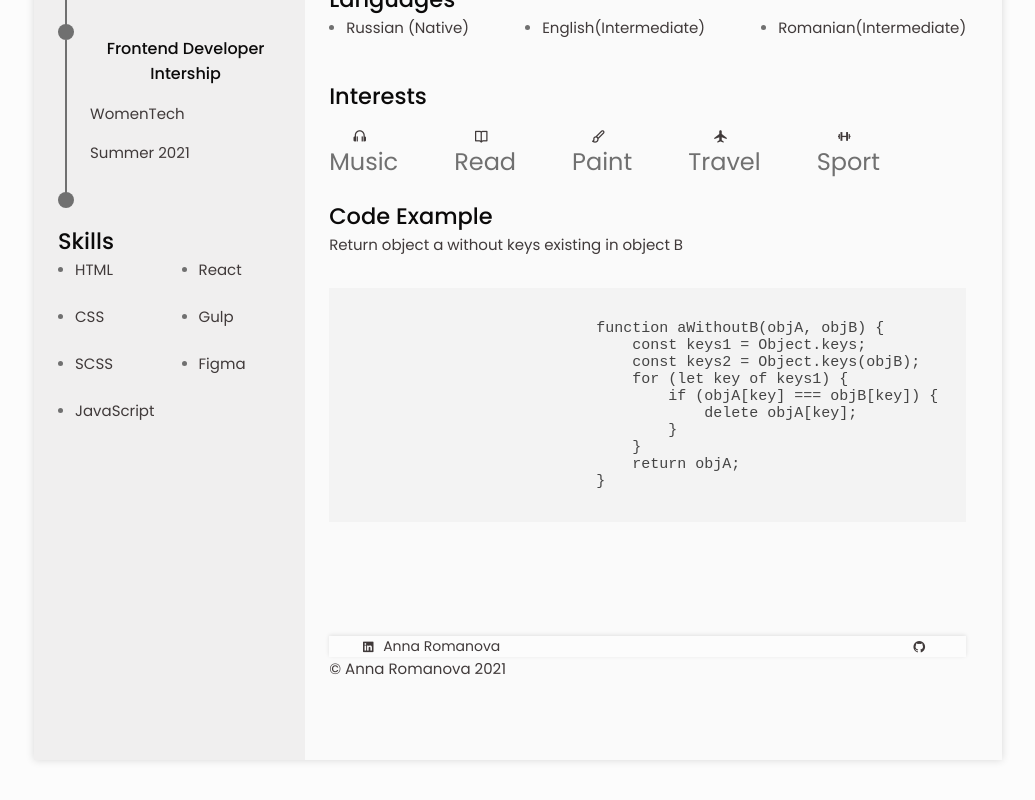
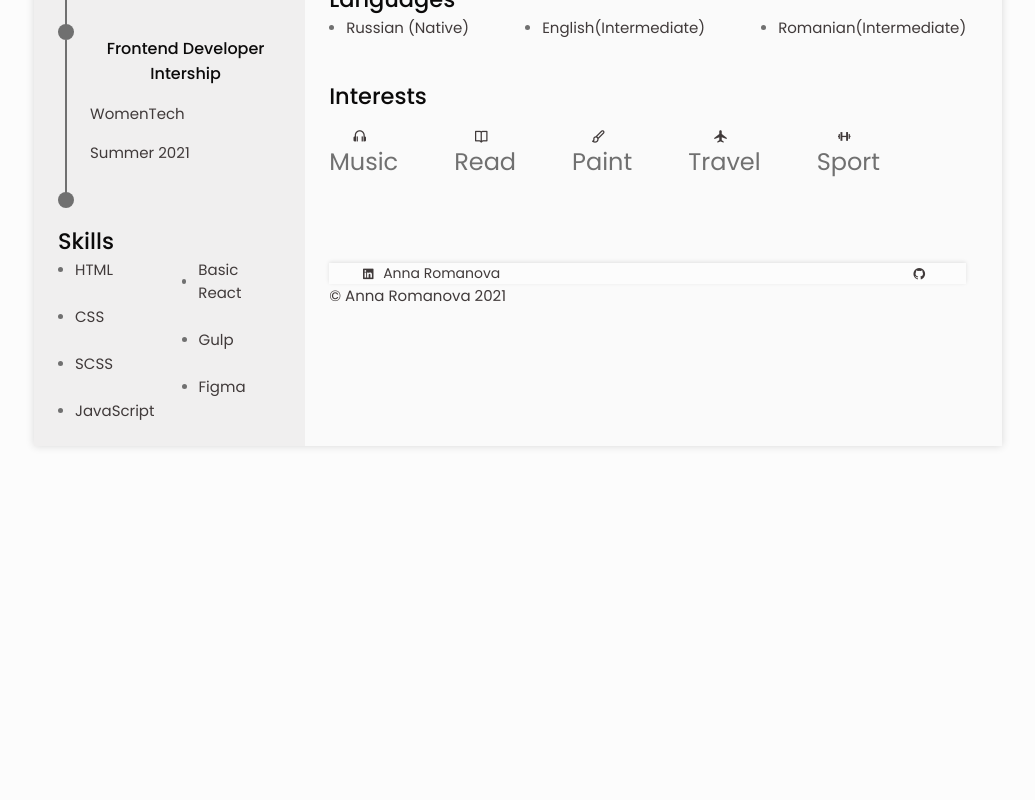
Before and after one commit to NiutaR/CV-Anna-Romanova, a plain HTML site: page index.html in a window 1280 px wide. Shown: the part 1748-2548 px from the top of the page, without its empty margins (122-1157 px from the left). After the commit the page ends 2242 px from the top, so only its background shows below. Drawn offline with nearby package versions, Linux system fonts and the light colour scheme.

Commit message:
feat: remove the code block

```diff
--- a/index.html
+++ b/index.html
@@ -174,7 +174,7 @@
                         </ul>
                         <ul class="skills__data">
                             <li class="skills__name">
-                                <span class="skills__circle"></span> React
+                                <span class="skills__circle"></span>Basic React
                             </li>
                             <li class="skills__name">
                                 <span class="skills__circle"></span> Gulp
@@ -289,24 +289,7 @@
                         </div>
                     </div>
                 </section>
-                <section class="code section">
-                    <h2 class="section-title">Code Example</h2>
-                    <p>Return object a without keys existing in object B</p>
-                    <pre>
-                        <code class="html">
-                            function aWithoutB(objA, objB) {
-                                const keys1 = Object.keys;
-                                const keys2 = Object.keys(objB);
-                                for (let key of keys1) {
-                                    if (objA[key] === objB[key]) {
-                                        delete objA[key];
-                                    }
-                                }
-                                return objA;
-                            }
-                        </code>
-                    </pre>
-                </section>
+
                 <footer>
                     <div class="footer">
                         <div class="footer__links">
```
